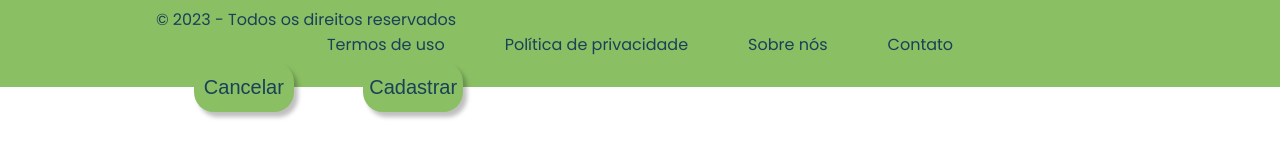
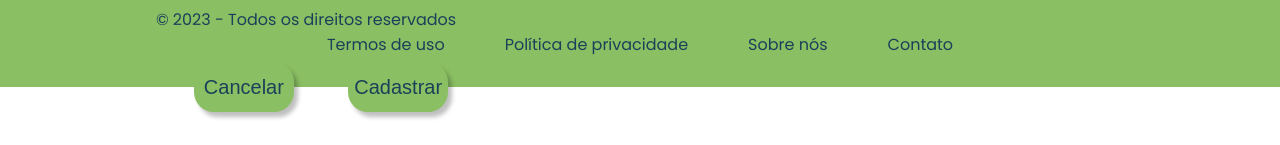
Before and after one commit to nicolyjjang/Pet-Walkers, a plain HTML site: page cadastro.html in a window 1280 px wide. Shown: the part 710-855 px from the top of the page. Drawn offline with Linux system fonts and the light colour scheme.

Commit message:
Ajustando algumas coisas

```diff
--- a/css/styles.css
+++ b/css/styles.css
@@ -495,7 +495,7 @@ h5{
     color: #194159;
     cursor: pointer;
     margin-bottom: 30px;
-    margin-left: 65px;
+    margin-left: 50px;
 }
 
 .conteudo-btn6:hover{
```
